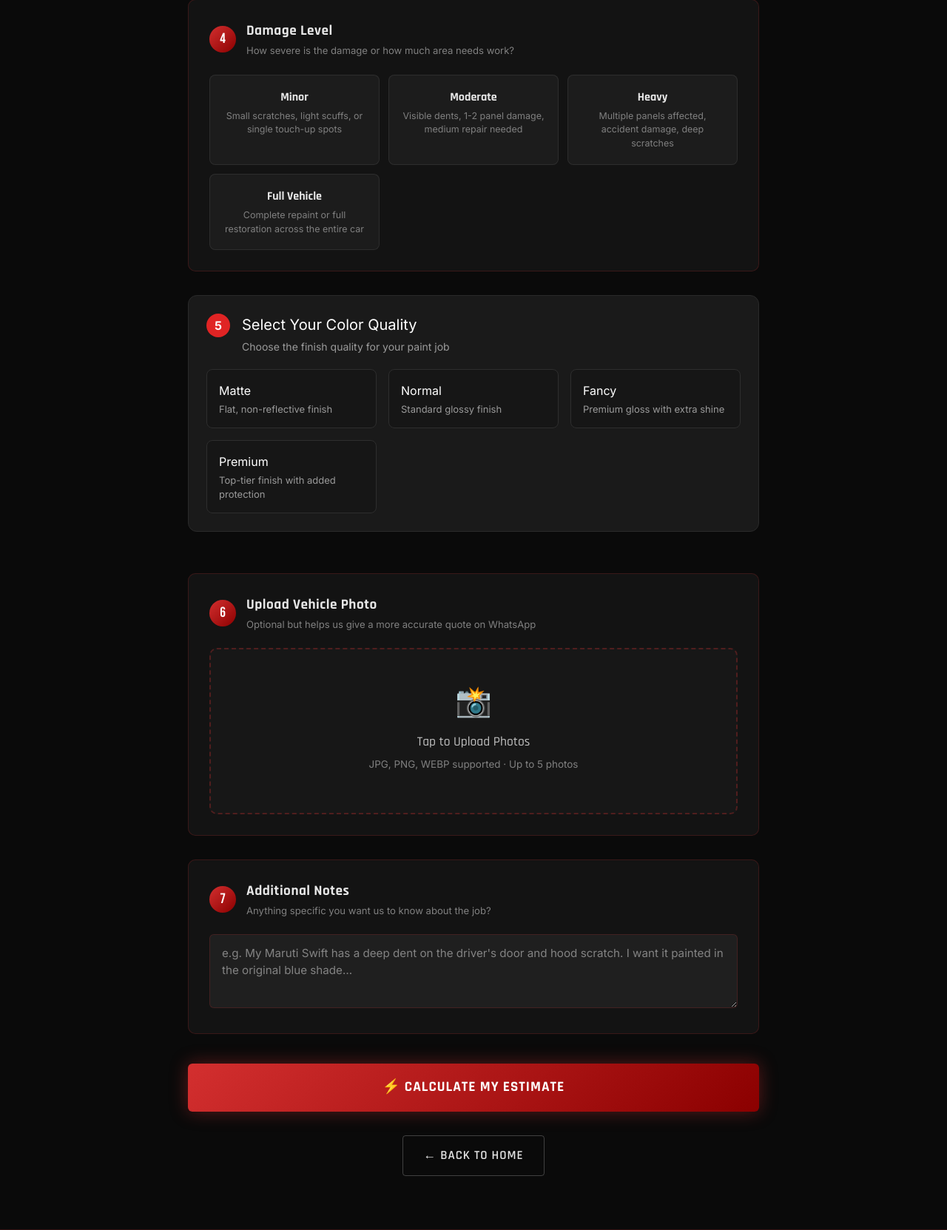
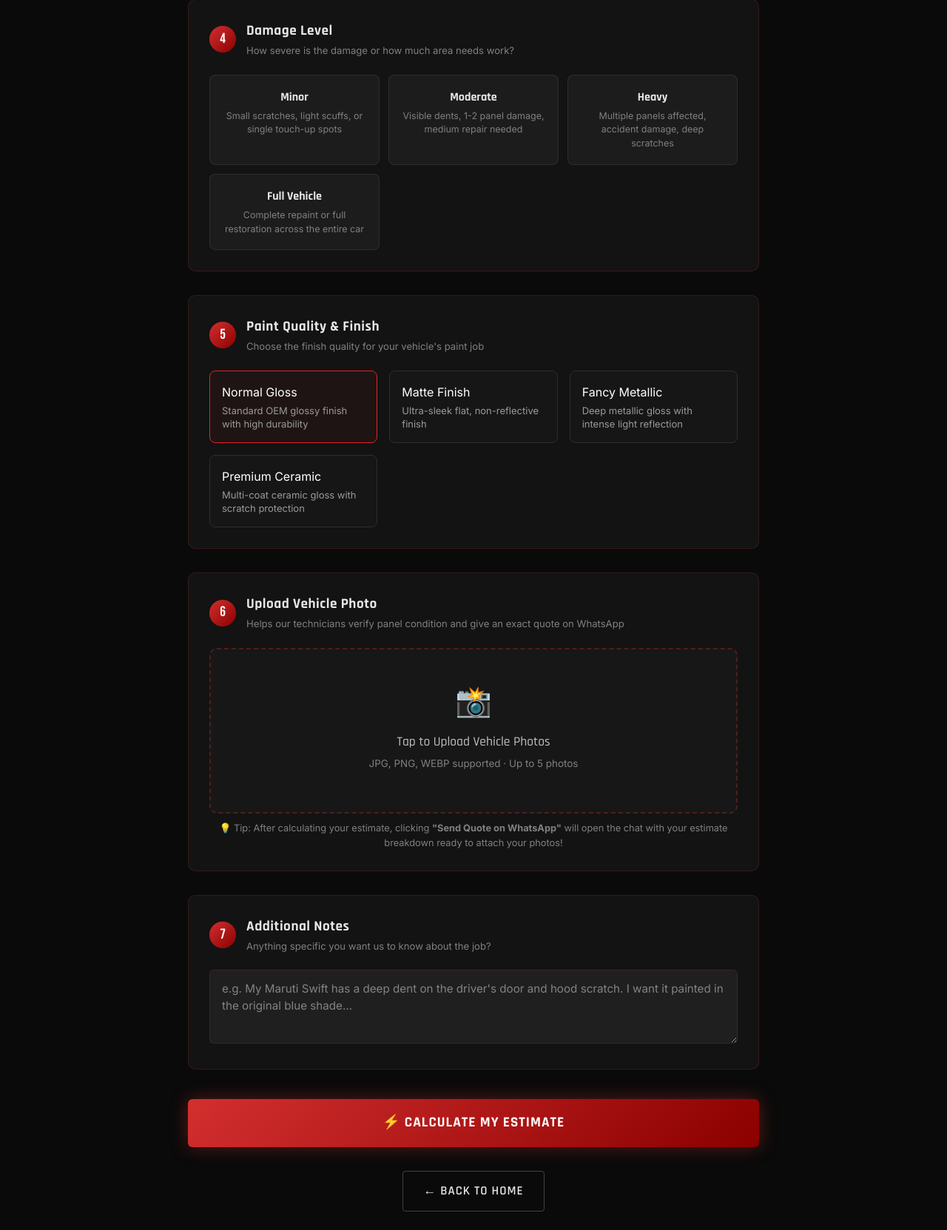
Before and after one commit to yalagandulapraveen7-1304/sspw-ai, a Flask app: page /cost-estimator in a window 1280 px wide. Shown: the part 1728-3391 px from the top of the page at 74% size. Run offline with Flask 3, Linux system fonts and the light colour scheme; style sheets or scripts are compiled from the project's sources; some libraries are stand-ins or nearby versions.

Commit message:
Feat: Integrate paint quality, vehicle photos, and dynamic estimate breakdown into WhatsApp quote

```diff
--- a/src/templates/cost-estimator.html
+++ b/src/templates/cost-estimator.html
@@ -533,50 +533,55 @@
     <div class="error-msg" id="err-damage">Please select a damage level.</div>
   </div>
 
-<div class="section" id="colorQualitySection">
-  <div class="section-header">
-    <div class="number-circle">5</div>
+  <!-- STEP 5: Color Quality -->
+  <div class="step-card" id="colorQualitySection">
+    <div class="step-header">
+      <div class="step-num">5</div>
       <div>
-      <h2>Select Your Color Quality</h2>
-      <p class="subtitle">Choose the finish quality for your paint job</p>
+        <div class="step-title">Paint Quality &amp; Finish</div>
+        <div class="step-subtitle">Choose the finish quality for your vehicle's paint job</div>
       </div>
     </div>
 
     <div class="options-grid">
+      <div class="option-card selected" data-value="normal">
+        <h3>Normal Gloss</h3>
+        <p>Standard OEM glossy finish with high durability</p>
+      </div>
       <div class="option-card" data-value="matte">
-      <h3>Matte</h3>
-      <p>Flat, non-reflective finish</p>
-    </div>
-    <div class="option-card" data-value="normal">
-      <h3>Normal</h3>
-      <p>Standard glossy finish</p>
+        <h3>Matte Finish</h3>
+        <p>Ultra-sleek flat, non-reflective finish</p>
       </div>
       <div class="option-card" data-value="fancy">
-      <h3>Fancy</h3>
-      <p>Premium gloss with extra shine</p>
+        <h3>Fancy Metallic</h3>
+        <p>Deep metallic gloss with intense light reflection</p>
       </div>
       <div class="option-card" data-value="premium">
-      <h3>Premium</h3>
-      <p>Top-tier finish with added protection</p>
+        <h3>Premium Ceramic</h3>
+        <p>Multi-coat ceramic gloss with scratch protection</p>
       </div>
     </div>
   </div>
-  <!-- STEP 5: Upload Photo -->
-  <div class="step-card" id="step5">
+
+  <!-- STEP 6: Upload Photo -->
+  <div class="step-card" id="step6">
     <div class="step-header">
       <div class="step-num">6</div>
       <div>
         <div class="step-title">Upload Vehicle Photo</div>
-        <div class="step-subtitle">Optional but helps us give a more accurate quote on WhatsApp</div>
+        <div class="step-subtitle">Helps our technicians verify panel condition and give an exact quote on WhatsApp</div>
       </div>
     </div>
     <div class="upload-zone" id="uploadZone" onclick="document.getElementById('fileInput').click()">
       <input type="file" id="fileInput" accept="image/*" multiple>
       <div class="upload-icon" id="uploadIcon">📸</div>
-      <h4 id="uploadTitle">Tap to Upload Photos</h4>
+      <h4 id="uploadTitle">Tap to Upload Vehicle Photos</h4>
       <p id="uploadSub">JPG, PNG, WEBP supported · Up to 5 photos</p>
       <div class="upload-preview" id="uploadPreview"></div>
     </div>
+    <p style="margin-top:10px;font-size:0.8rem;color:var(--silver-dark);text-align:center;">
+      💡 Tip: After calculating your estimate, clicking <strong>"Send Quote on WhatsApp"</strong> will open the chat with your estimate breakdown ready to attach your photos!
+    </p>
   </div>
 
   <!-- STEP 6: Notes -->
@@ -684,6 +689,15 @@ zone.addEventListener('drop',e=>{
 // Vehicle type multipliers
 const vehicleMult = {hatchback:1,sedan:1.2,suv:1.5,mpv:1.4,truck:1.8,bike:0.5};
 const brandMult = {maruti:1,hyundai:1.05,honda:1.1,tata:1,mahindra:1.15,toyota:1.2,kia:1.1,ford:1.1,renault:1.05,volkswagen:1.25,hero:0.6,other:1};
+const colorMult = {normal:1.0,matte:1.15,fancy:1.2,premium:1.35};
+
+// Color Quality Selection
+document.querySelectorAll('#colorQualitySection .option-card').forEach(card => {
+  card.addEventListener('click', function() {
+    document.querySelectorAll('#colorQualitySection .option-card').forEach(c => c.classList.remove('selected'));
+    this.classList.add('selected');
+  });
+});
 
 function getSelected(containerId, selector='.pill,.brand-pill,.damage-card'){
   return document.querySelector(`#${containerId} ${selector}.selected`);
@@ -698,6 +712,7 @@ function calculateEstimate(){
   const vb = getSelected('vehicleBrand','.brand-pill');
   const svcs = getSelectedMulti('serviceType');
   const dmg = getSelected('damageLevel','.damage-card');
+  const cq = document.querySelector('#colorQualitySection .option-card.selected');
 
   document.getElementById('err-vehicle').classList.toggle('show',!vt);
   document.getElementById('err-brand').classList.toggle('show',!vb);
@@ -710,6 +725,7 @@ function calculateEstimate(){
   const vm = vehicleMult[vt.dataset.val]||1;
   const bm = brandMult[vb.dataset.val]||1;
   const dm = parseFloat(dmg.dataset.mult)||1;
+  const cm = cq ? (colorMult[cq.dataset.value] || 1) : 1;
 
   let baseMin=0, baseMax=0;
   svcs.forEach(s=>{
@@ -717,22 +733,31 @@ function calculateEstimate(){
     baseMax += parseInt(s.dataset.max)||0;
   });
 
-  const finalMin = Math.round(baseMin * vm * bm * dm / 100)*100;
-  const finalMax = Math.round(baseMax * vm * bm * dm / 100)*100;
+  const finalMin = Math.round(baseMin * vm * bm * dm * cm / 100)*100;
+  const finalMax = Math.round(baseMax * vm * bm * dm * cm / 100)*100;
 
   document.getElementById('resultRange').textContent = `₹${finalMin.toLocaleString('en-IN')} – ₹${finalMax.toLocaleString('en-IN')}`;
 
-  const desc = `Estimated for a ${vt.dataset.val} (${vb.dataset.val}) with ${dmg.dataset.val} damage level. Final pricing confirmed after workshop inspection.`;
+  const finishName = cq ? cq.querySelector('h3').textContent : 'Standard';
+  const desc = `Estimated for a ${vt.dataset.val.toUpperCase()} (${vb.dataset.val.toUpperCase()}) with ${dmg.dataset.val} damage level & ${finishName}. Final pricing confirmed after workshop inspection.`;
   document.getElementById('resultDesc').textContent = desc;
 
   const breakdown = document.getElementById('resultBreakdown');
   breakdown.innerHTML = '';
-  [
+  const items = [
     `🚗 ${vt.dataset.val.charAt(0).toUpperCase()+vt.dataset.val.slice(1)}`,
     `🏷️ ${vb.dataset.val.charAt(0).toUpperCase()+vb.dataset.val.slice(1)}`,
     `⚠️ ${dmg.dataset.val.charAt(0).toUpperCase()+dmg.dataset.val.slice(1)} damage`,
-    `🎨 ${svcs.length} service${svcs.length>1?'s':''} selected`
-  ].forEach(t=>{
+    `🎨 ${svcs.length} service${svcs.length>1?'s':''} selected`,
+    `✨ ${finishName}`
+  ];
+
+  const files = document.getElementById('fileInput').files;
+  if(files && files.length > 0) {
+    items.push(`📸 ${files.length} Photo${files.length>1?'s':''} Selected`);
+  }
+
+  items.forEach(t=>{
     const el = document.createElement('div');
     el.className = 'breakdown-item'; el.textContent = t;
     breakdown.appendChild(el);
@@ -748,49 +773,44 @@ function sendWhatsApp(){
   const vb = getSelected('vehicleBrand','.brand-pill');
   const svcs = getSelectedMulti('serviceType');
   const dmg = getSelected('damageLevel','.damage-card');
+  const cq = document.querySelector('#colorQualitySection .option-card.selected');
   const range = document.getElementById('resultRange').textContent;
   const notes = document.getElementById('additionalNotes').value;
+  const files = document.getElementById('fileInput').files;
 
-  let msg = `🚗 *SSPW – New Quote Request*\n\n`;
-  msg += `*Vehicle:* ${vt?.dataset.val||'—'} (${vb?.dataset.val||'—'})\n`;
+  const finishName = cq ? cq.querySelector('h3').textContent : 'Standard Gloss';
+
+  let msg = `🚗 *SSPW – New Cost Estimate & Quote Request*\n\n`;
+  msg += `*Vehicle:* ${vt ? vt.dataset.val.toUpperCase() : '—'} (${vb ? vb.dataset.val.toUpperCase() : '—'})\n`;
   msg += `*Services:* ${svcs.map(s=>s.querySelector('.svc-name').textContent).join(', ')}\n`;
-  msg += `*Damage Level:* ${dmg?.dataset.val||'—'}\n`;
+  msg += `*Damage Level:* ${dmg ? dmg.dataset.val.charAt(0).toUpperCase()+dmg.dataset.val.slice(1) : '—'}\n`;
+  msg += `*Paint Finish:* ${finishName}\n`;
   msg += `*Estimated Range:* ${range}\n`;
-  if(notes) msg += `\n*Notes:* ${notes}`;
-  msg += `\n\nPlease confirm my booking. Thank you!`;
+  if(files && files.length > 0) {
+    msg += `*Vehicle Photos:* ${files.length} photo(s) selected (attaching below in chat)\n`;
+  }
+  if(notes && notes.trim()) {
+    msg += `*Notes:* ${notes.trim()}\n`;
+  }
+  msg += `\nPlease confirm workshop inspection and slot availability. Thank you!`;
 
   window.open(`https://wa.me/917816036366?text=${encodeURIComponent(msg)}`,'_blank');
 }
 
 function resetForm(){
   document.querySelectorAll('.pill,.brand-pill,.damage-card,.service-pill').forEach(x=>x.classList.remove('selected'));
+  document.querySelectorAll('#colorQualitySection .option-card').forEach((c,i)=>{
+    c.classList.toggle('selected', i===0);
+  });
+  document.getElementById('fileInput').value = '';
   document.getElementById('uploadPreview').innerHTML = '';
   document.getElementById('additionalNotes').value = '';
   document.getElementById('resultBox').classList.remove('show');
-  document.getElementById('uploadTitle').textContent = 'Tap to Upload Photos';
+  document.getElementById('uploadTitle').textContent = 'Tap to Upload Vehicle Photos';
   document.getElementById('uploadSub').textContent = 'JPG, PNG, WEBP supported · Up to 5 photos';
   document.getElementById('uploadIcon').textContent = '📸';
   window.scrollTo({top:0,behavior:'smooth'});
 }
-// Color Quality Selection
-let selectedColorQuality = null;
-
-document.querySelectorAll('#colorQualitySection .option-card').forEach(card => {
-  card.addEventListener('click', () => {
-    // Remove 'selected' from all cards in this section
-    document.querySelectorAll('#colorQualitySection .option-card').forEach(c => {
-      c.classList.remove('selected');
-    });
-
-    // Add 'selected' to clicked card
-    card.classList.add('selected');
-
-    // Store the value (using data attribute)
-    selectedColorQuality = card.dataset.value;
-
-    console.log('Selected Color Quality:', selectedColorQuality);
-  });
-});
 </script>
 </body>
 </html>
```
Lines whose indentation alone changed are shown as unchanged.
